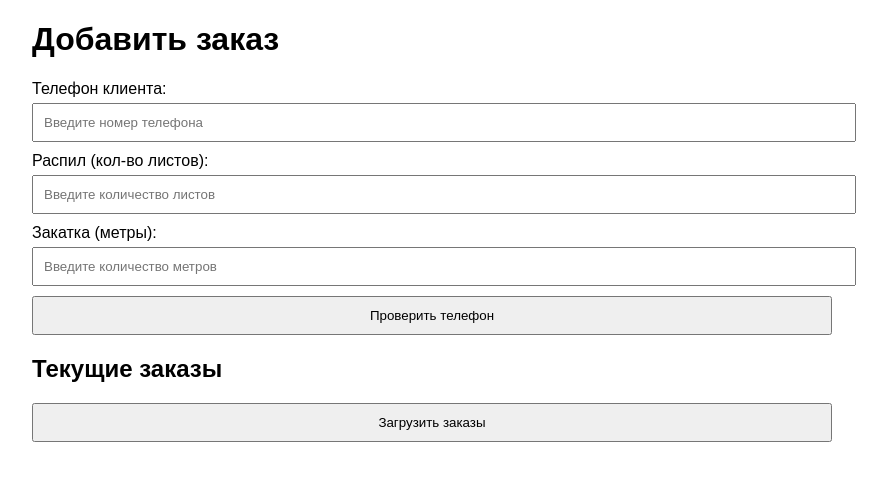
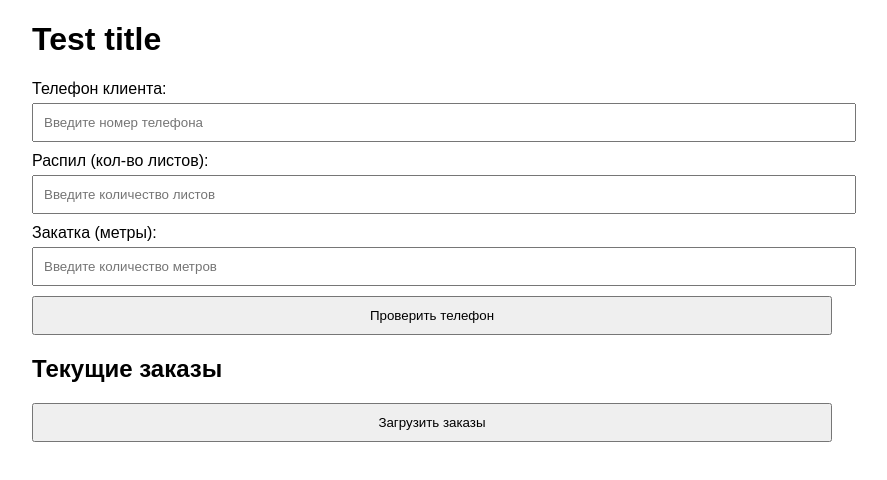
Before and after one commit to Zazh/mii.kz, a website: page public/index.html in a window 1280 px wide. Shown: the whole page, without its empty margins (208-1095 px from the left). Drawn offline with Linux system fonts and the light colour scheme.

Commit message:
Обновление кода: изменена строка

```diff
--- a/public/index.html
+++ b/public/index.html
@@ -19,7 +19,7 @@
 </head>
 <body>
   <div class="container">
-    <h1>Добавить заказ</h1>
+    <h1>Test title</h1>
     <div class="input-group">
       <label for="phone">Телефон клиента:</label>
       <input type="text" id="phone" placeholder="Введите номер телефона">
```
